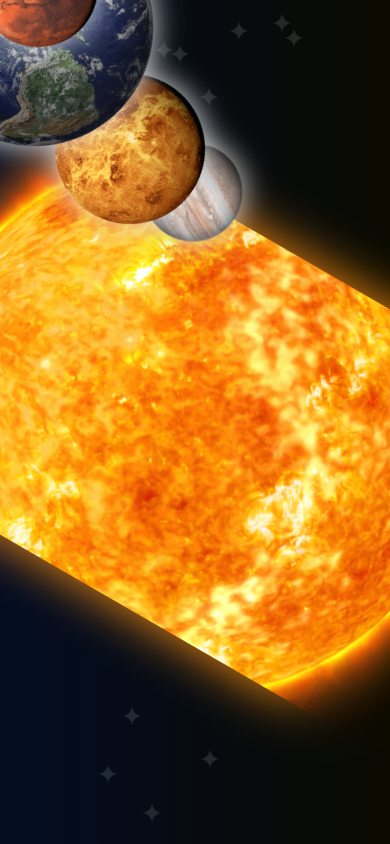
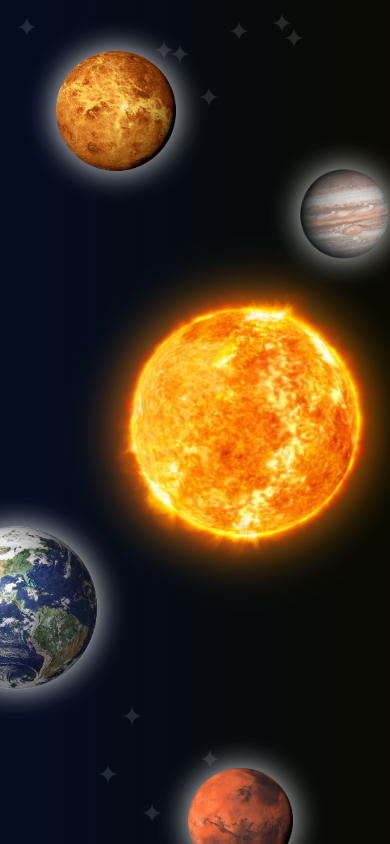
Before and after one commit to Eelllllyy/new-portfolio, a Vue app: page /projects in a window 390 px wide. Built offline with nearby package versions, Linux system fonts and the light colour scheme.

Commit message:
add adaptive for planets

```diff
--- a/src/modules/Cards/page/planets.vue
+++ b/src/modules/Cards/page/planets.vue
@@ -12,7 +12,6 @@
     <div class="star ten"></div>
     <div class="star eleven"></div>
     <div class="star twelve"></div>
-
 
     <article class="galaxy">
       <div class="galaxy-content" @click = "openPlanet('sun')">
@@ -279,6 +278,7 @@ a{
   animation: galaxyRotate 45s linear infinite;
   cursor: pointer;
 }
+
 .mercury{
   background: url(@/modules/Cards/assets/mercury.png) center center / cover;
   width: 100px;
@@ -518,4 +518,141 @@ a{
   background-color:rgba(255, 255, 255, 0.781);
   box-shadow: 0 0 10px rgb(179, 179, 179);
 }
+@media(max-width:1670px){
+  .galaxy-content{
+    width: 540px;
+    height: 540px;
+  }
+  .earth{
+    width: 200px;
+    height: 200px;
+  }
+  .venera{
+    width: 140px;
+    height: 140px;
+  }
+  .mars{
+    width: 115px;
+    height: 115px;
+  }
+  @keyframes marsAction{
+  0% {
+    right: 72%;
+    top: -23%;
+    transform: rotate(360deg);
+  }
+  25%{
+    right: 82%;
+    top: 25%;
+  }
+  50%{
+    right: 84%;
+    top: 50%;
+  }
+  75%{
+    right: 82%;
+    top: 75%;
+  }
+  100%{
+    right: 72%;
+    top: 100%;
+    transform: rotate(0);
+  }
+}
+}
+@media(max-width: 1250px){
+  .galaxy-content{
+    width: 430px;
+    height: 430px;
+}
+  .earth{
+    width: 170px;
+    height: 170px;
+  animation: earthAction 62s linear infinite;
+}
+  .venera{
+    width: 120px;
+    height: 120px;
+    animation: veneraAction 37s linear infinite;
+  }
+  .mercury{
+    width: 90px;
+    height: 90px;
+    animation: mercuryAction 27s linear infinite;
+  }
+  .mars{
+    width: 105px;
+    height: 105px;
+}
+}
+@media(max-width: 900px){
+  .galaxy-content{
+    width: 430px;
+    height: 430px;
+}
+  .earth{
+    top: 50%;
+    right: 84%;
+    animation: galaxyRotate-73691448 45s linear infinite
+}
+  .venera{
+    top: 16%;
+    right: 54%;
+    animation: galaxyRotate-73691448 45s linear infinite
+  }
+  .mercury{
+    top: 25%;
+    right: 1%;
+    animation: galaxyRotate-73691448 45s linear infinite
+  }
+  .mars{
+    top: 94%;
+    right: 34%;
+    animation: galaxyRotate-73691448 45s linear infinite
+}
+}
+@media(max-width: 500px){
+  .galaxy-content{
+    width: 430px;
+    height: 430px;
+}
+  .earth{
+    top: 62%;
+    right: 82%;
+}
+  .venera{
+    top: 11%;
+    right: 54%;
+  }
+  .mercury{
+    top: 25%;
+    right: 0%;
+  }
+  .mars{
+    top: 94%;
+    right: 25%;
+}
+}
+@media(max-width: 400px){
+  .galaxy-content {
+    width: 289px;
+    height: 289px;
+}
+.earth{
+  top: 62%;
+  right: 74%;
+}
+  .venera{
+    top: 6%;
+    right: 55%;
+  }
+  .mercury{
+    top: 20%;
+    right: 0%;
+  }
+  .mars{
+    top: 91%;
+    right: 25%;
+}
+}
 </style>
```
